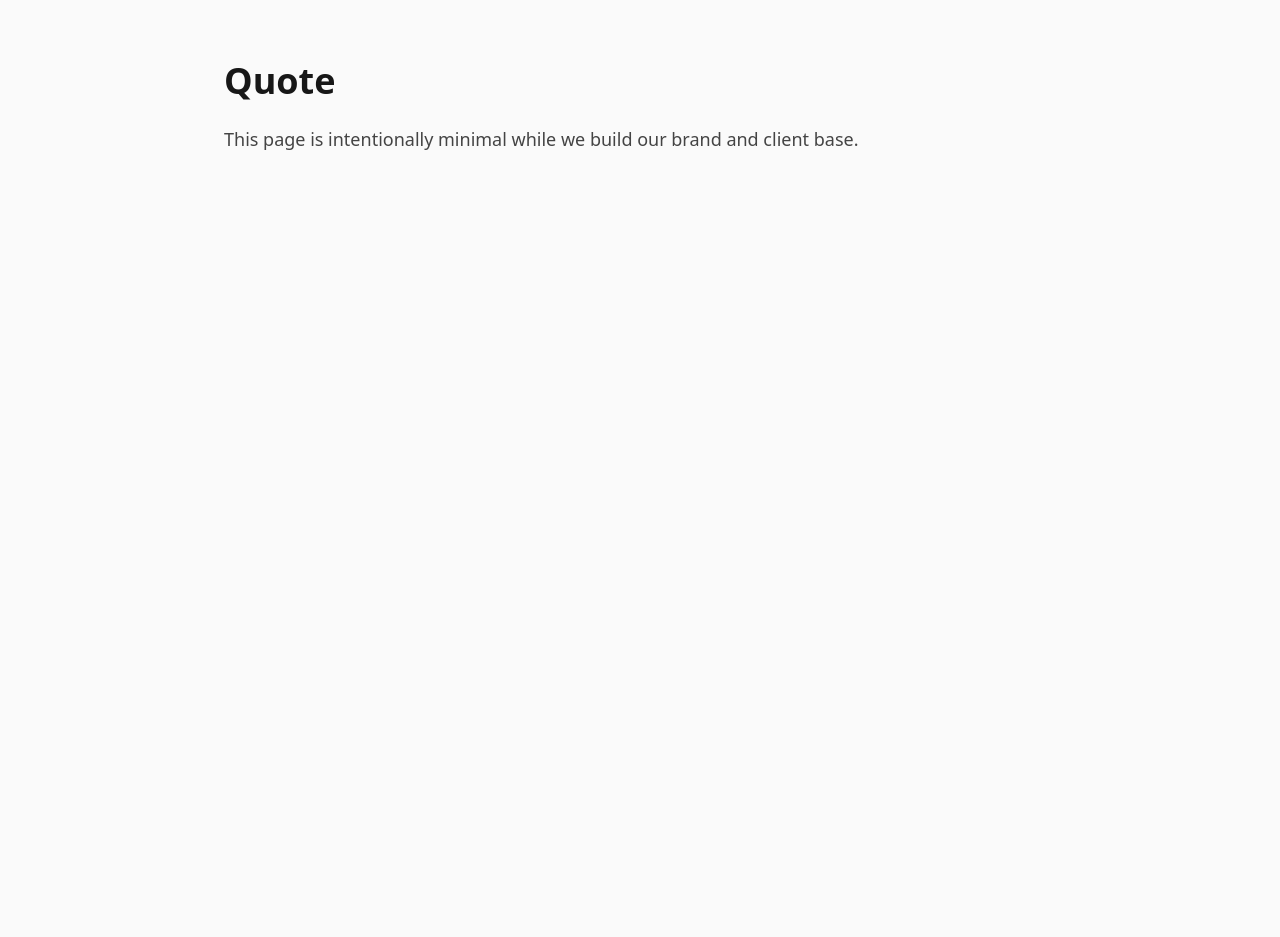
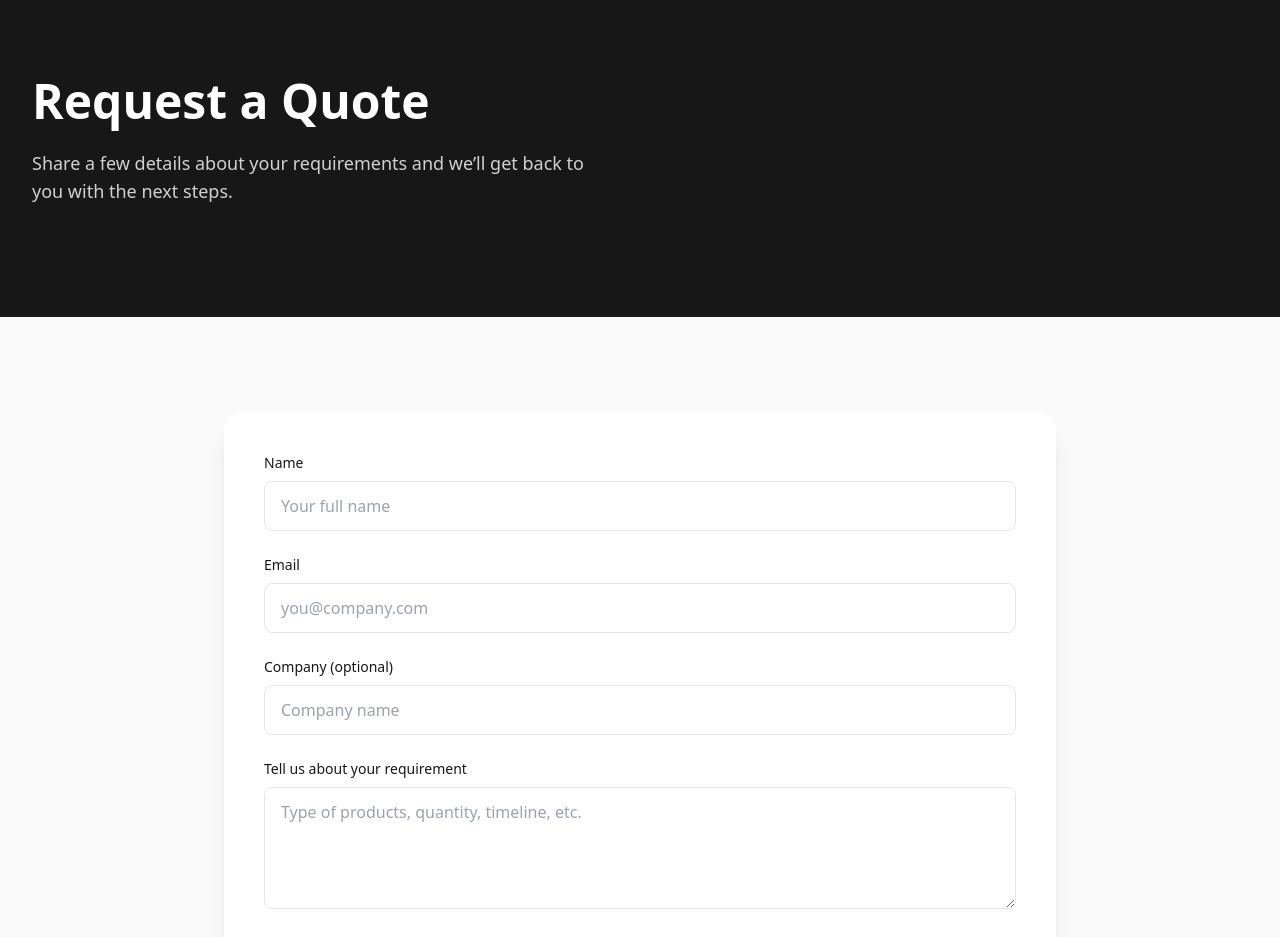
Before and after one commit to preshitpawar-beep/raya-website, a Next.js app: page /quote in a window 1280 px wide. Shown: the part 100-1037 px from the top of the page. Before the commit the page ends 800 px from the top, so only its background shows below. Built offline with nearby package versions, Linux system fonts and the light colour scheme.

Commit message:
Update page.js

```diff
--- a/app/quote/page.js
+++ b/app/quote/page.js
@@ -1,16 +1,91 @@
+"use client";
 
 import Navbar from "../components/Navbar";
+import { motion } from "framer-motion";
 
-export default function Page() {
+export default function Quote() {
   return (
     <>
       <Navbar />
-      <div className="max-w-4xl mx-auto px-8 py-24">
-        <h1 className="text-4xl font-bold mb-6 capitalize">quote</h1>
-        <p className="opacity-80 text-lg">
-          This page is intentionally minimal while we build our brand and client base.
-        </p>
-      </div>
+
+      {/* HERO */}
+      <section className="bg-neutral-900 text-white">
+        <div className="max-w-7xl mx-auto px-8 py-28">
+          <motion.h1
+            initial={{ opacity: 0, y: 30 }}
+            animate={{ opacity: 1, y: 0 }}
+            transition={{ duration: 0.6 }}
+            className="text-5xl font-extrabold mb-6"
+          >
+            Request a Quote
+          </motion.h1>
+          <p className="max-w-xl text-lg opacity-80">
+            Share a few details about your requirements and we’ll get back to you
+            with the next steps.
+          </p>
+        </div>
+      </section>
+
+      {/* FORM */}
+      <section className="max-w-4xl mx-auto px-8 py-24">
+        <motion.form
+          initial={{ opacity: 0, y: 20 }}
+          whileInView={{ opacity: 1, y: 0 }}
+          viewport={{ once: true }}
+          className="bg-white shadow-xl rounded-2xl p-10 space-y-6"
+        >
+          <div>
+            <label className="block text-sm font-medium mb-2">
+              Name
+            </label>
+            <input
+              type="text"
+              className="w-full border rounded-lg px-4 py-3"
+              placeholder="Your full name"
+            />
+          </div>
+
+          <div>
+            <label className="block text-sm font-medium mb-2">
+              Email
+            </label>
+            <input
+              type="email"
+              className="w-full border rounded-lg px-4 py-3"
+              placeholder="you@company.com"
+            />
+          </div>
+
+          <div>
+            <label className="block text-sm font-medium mb-2">
+              Company (optional)
+            </label>
+            <input
+              type="text"
+              className="w-full border rounded-lg px-4 py-3"
+              placeholder="Company name"
+            />
+          </div>
+
+          <div>
+            <label className="block text-sm font-medium mb-2">
+              Tell us about your requirement
+            </label>
+            <textarea
+              rows="4"
+              className="w-full border rounded-lg px-4 py-3"
+              placeholder="Type of products, quantity, timeline, etc."
+            />
+          </div>
+
+          <button
+            type="button"
+            className="w-full bg-indigo-700 text-white py-4 rounded-full font-semibold"
+          >
+            Submit Request
+          </button>
+        </motion.form>
+      </section>
     </>
   );
 }
```
